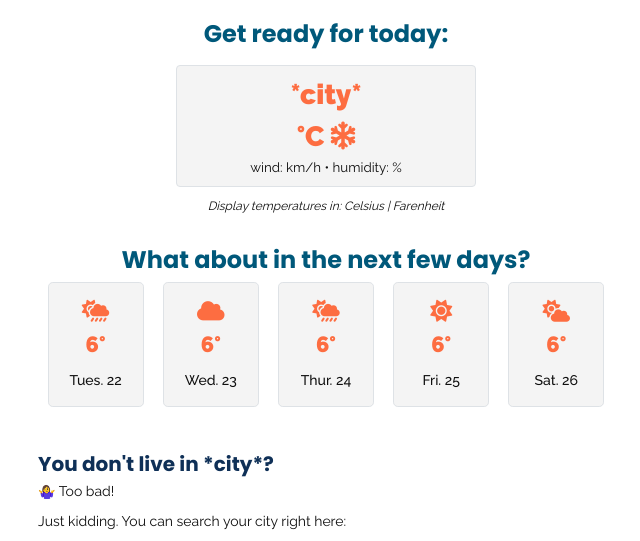
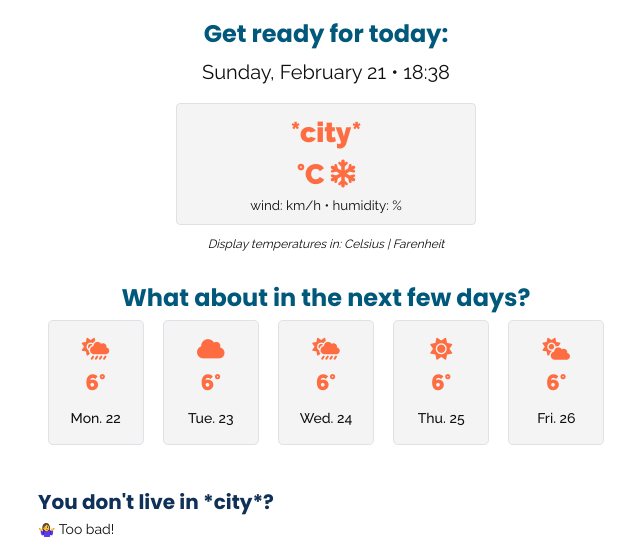
Before and after one commit to Marie-Ange-L/SheCodes-Plus-final-projet, a plain HTML site: page index.html in a window 1280 px wide. Shown: the part 225-766 px from the top of the page, without its empty margins (314-954 px from the left). Drawn offline with nearby package versions, Linux system fonts and the light colour scheme.

Commit message:
Added Date functions

```diff
--- a/index.html
+++ b/index.html
@@ -55,23 +55,23 @@
         <div class="row">
           <div class="next-days col-2 rounded-3 border sp-1">
             <p><i class="fas fa-cloud-sun-rain"></i><br />6°</p>
-            <p><span>Tues. 22</span></p>
+            <p><span id="day-1">Tues. 22</span></p>
           </div>
           <div class="next-days col-2 rounded-3 border sp-1">
             <p><i class="fas fa-cloud"></i><br />6°</p>
-            <p><span>Wed. 23</span></p>
+            <p><span id="day-2">Wed. 23</span></p>
           </div>
           <div class="next-days col-2 rounded-3 border sp-1">
             <p><i class="fas fa-cloud-sun-rain"></i><br />6°</p>
-            <p><span>Thur. 24</span></p>
+            <p><span id="day-3">Thur. 24</span></p>
           </div>
           <div class="next-days col-2 rounded-3 border sp-1">
             <p><i class="fas fa-sun"></i><br />6°</p>
-            <p><span>Fri. 25</span></p>
+            <p><span id="day-4">Fri. 25</span></p>
           </div>
           <div class="next-days col-2 rounded-3 border sp-1">
             <p><i class="fas fa-cloud-sun"></i><br />6°</p>
-            <p><span>Sat. 26</span></p>
+            <p><span id="day-5">Sat. 26</span></p>
           </div>
         </div>
       </div>
--- a/src/index.js
+++ b/src/index.js
@@ -0,0 +1,76 @@
+// Date functions
+
+function formatDate() {
+  let days = ["Sunday","Monday","Tuesday","Wednesday","Thursday","Friday","Saturday"];
+  let months = ["January","February","March","April","May","June","July","August","September","October","November","December"]
+  let day = days[time.getDay()];
+  let month = months[time.getMonth()];
+  let date = time.getDate();
+  let hour = time.getHours();
+  if (hour < 10) {
+    hour = `0${hour}`;
+  }
+  let minutes = time.getMinutes();
+  if (minutes < 10) {
+    minutes = `0${minutes}`;
+  }
+  let sentence = `${day}, ${month} ${date} • ${hour}:${minutes}`;
+  return sentence;
+}
+
+function formatShortDate1() {
+  let shortdays = ["Sun","Mon","Tue","Wed","Thu","Fri","Sat"];
+  let shortday = shortdays[time.getDay()+1];
+  let date = time.getDate()+1;
+  let sentence = `${shortday}. ${date}`;
+  return sentence;
+}
+function formatShortDate2() {
+  let shortdays = ["Sun","Mon","Tue","Wed","Thu","Fri","Sat"];
+  let shortday = shortdays[time.getDay()+2];
+  let date = time.getDate()+2;
+  let sentence = `${shortday}. ${date}`;
+  return sentence;
+}
+function formatShortDate3() {
+  let shortdays = ["Sun","Mon","Tue","Wed","Thu","Fri","Sat"];
+  let shortday = shortdays[time.getDay()+3];
+  let date = time.getDate()+3;
+  let sentence = `${shortday}. ${date}`;
+  return sentence;
+}
+function formatShortDate4() {
+  let shortdays = ["Sun","Mon","Tue","Wed","Thu","Fri","Sat"];
+  let shortday = shortdays[time.getDay()+4];
+  let date = time.getDate()+4;
+  let sentence = `${shortday}. ${date}`;
+  return sentence;
+}
+function formatShortDate5() {
+  let shortdays = ["Sun","Mon","Tue","Wed","Thu","Fri","Sat"];
+  let shortday = shortdays[time.getDay()+5];
+  let date = time.getDate()+5;
+  let sentence = `${shortday}. ${date}`;
+  return sentence;
+}
+
+function getCurrentLocation(event) {
+  event.preventDefault();
+  navigator.geolocation.getCurrentPosition(searchLocation);
+}
+
+let time = new Date();
+let today = document.querySelector("#date");
+today.innerHTML = formatDate();
+let day1 = document.querySelector("#day-1")
+day1.innerHTML = formatShortDate1();
+let day2 = document.querySelector("#day-2")
+day2.innerHTML = formatShortDate2();
+let day3 = document.querySelector("#day-3")
+day3.innerHTML = formatShortDate3();
+let day4 = document.querySelector("#day-4")
+day4.innerHTML = formatShortDate4();
+let day5 = document.querySelector("#day-5")
+day5.innerHTML = formatShortDate5();
+
+// Date functions - END
```
